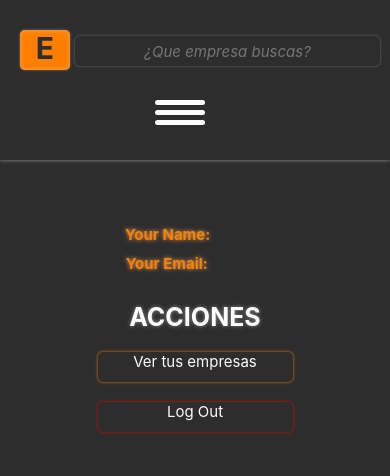
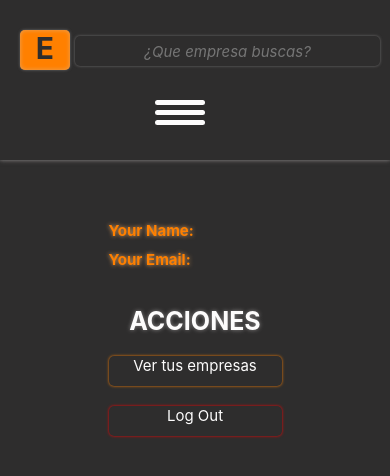
Before and after one commit to miguelCidPaz/enterprise-front, a React (Create React App) app: page /profile in a window 390 px wide. Shown: the top 476 px of the page. Built offline with nearby package versions, Linux system fonts and the light colour scheme.

Commit message:
fixeado responsive una vez mas

```diff
--- a/src/components/Profile/Profile.jsx
+++ b/src/components/Profile/Profile.jsx
@@ -1,5 +1,6 @@
 import { useState, useContext } from 'react';
 import { UserContext } from '../Login/ProviderLogin';
+import Company from '../CustomTools/Company';
 import ItemCard from '../ItemCard/ItemCard';
 import './styles.scss';
 import { Link } from 'react-router-dom';
@@ -15,7 +16,8 @@ const Profile = () => {
                 <div className="profile--main-center">
                     <button className='profile--button-left profile--button-center' onClick={e => setViewItems(!viewItems)}>Volver a perfil</button>
                     {arr.map((e, i) => {
-                        return <ItemCard key={i} index={i} />
+                        const company = new Company();
+                        return <ItemCard item={company} key={i} index={i} />
                     })}
                 </div>
             </div> : <div className={viewItems ? 'profile--main-container profile--main-container-toright' : 'profile--main-container'}>
--- a/src/components/Profile/styles.scss
+++ b/src/components/Profile/styles.scss
@@ -46,32 +46,45 @@
     flex-direction: column;
     align-items: center;
     justify-content: center;
-    top: -201px;
-    left: 25%;
+    top: -300px;
+    left: 30%;
     gap: 50px;
+    width: 40%;
     margin-top: 25%;
-    width: 50%;
+    padding: 50px;
+    overflow: hidden;
+
+    @media (max-width:1400px) {
+        top: -150px;
+        left: 15%;
+        width: 70%;
+        gap: 10px;
+        height: 500px;
+    }
 
 
     @media (max-width:900px) {
-        top: -100px;
-        width: 50%;
+        top: -50px;
+        left: 15%;
+        width: 70%;
         gap: 10px;
-        height: 300px;
-        margin-top: 55%;
+        height: 500px;
     }
 
-    @media (max-height:565px) {
+    @media (max-height:630px) {
         gap: 0px;
-        margin-top: 55%;
-        top:-120px;
+        top:-220px;
+    }
+    @media (max-width:815px) {
+        top:0px;
+        height: 400px;
     }
     @media (max-width:400px) {
         top:-320px;
         margin-top:115%;
         height: 400px;
     }
-    @media (max-width:320px) {
+    @media (max-width:350px) {
         top:-220px;
         margin-top:115%;
         height: 400px;
@@ -140,7 +153,7 @@
 .profile--slot{
     display: flex;
     flex-direction: row;
-    justify-content: space-around;
+    justify-content: space-between;
     width: 100%;
 }
 
@@ -148,7 +161,7 @@
     font-weight: bolder;
     color: var(--primary);
     text-shadow: 0 0 4px var(--primary-deg-1);
-    font-size: 35px;
+    font-size: 25px;
     animation: popLeft 1s forwards;
 
     @media (max-height:565px) {
@@ -161,7 +174,8 @@
 }
 
 .profile--text{
-    font-size: 35px;
+    padding-top: 10px;
+    font-size: 15px;
     font-weight: bolder;
     color: var(--text);
     text-shadow: 0 0 4px var(--text-deg-1);
```
